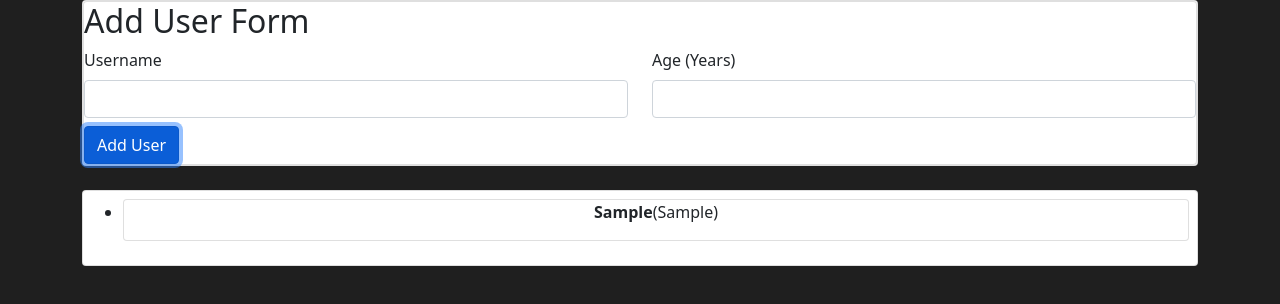
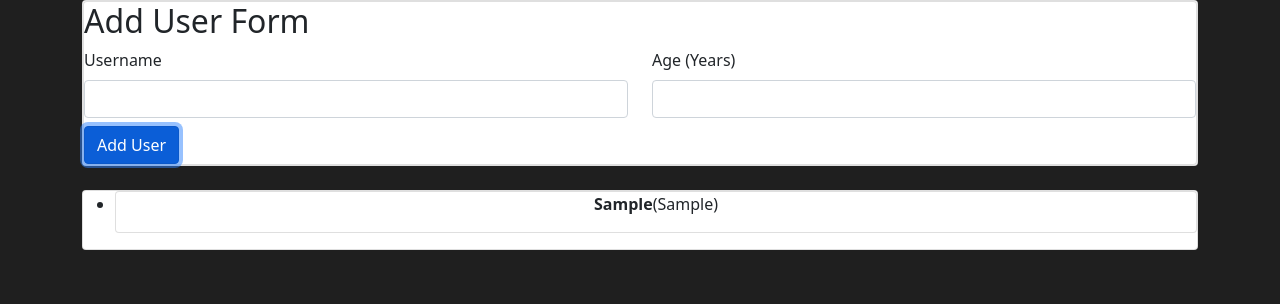
Before and after one commit to wilkesilvaj/react-user-management, a React (Create React App) app in the folder user-management-app/: page / in a window 1280 px wide. Both pictures are taken after typing "Sample", "Sample" into the empty fields and a click on the button "Add User". Shown: the top 304 px of the page. Built offline with nearby package versions, Linux system fonts and the light colour scheme.

Commit message:
Removed a css class from it, made it dynamic when needed

```diff
--- a/user-management-app/src/components/UI/Card.js
+++ b/user-management-app/src/components/UI/Card.js
@@ -1,7 +1,7 @@
 import React from "react";
 
 const Card = (props) => {
-  return <div className={`card my-4 p-2 ${props.className}`}>{props.children}</div>;
+  return <div className={`card my-4 ${props.className}`}>{props.children}</div>;
 };
 
 export default Card;
```
